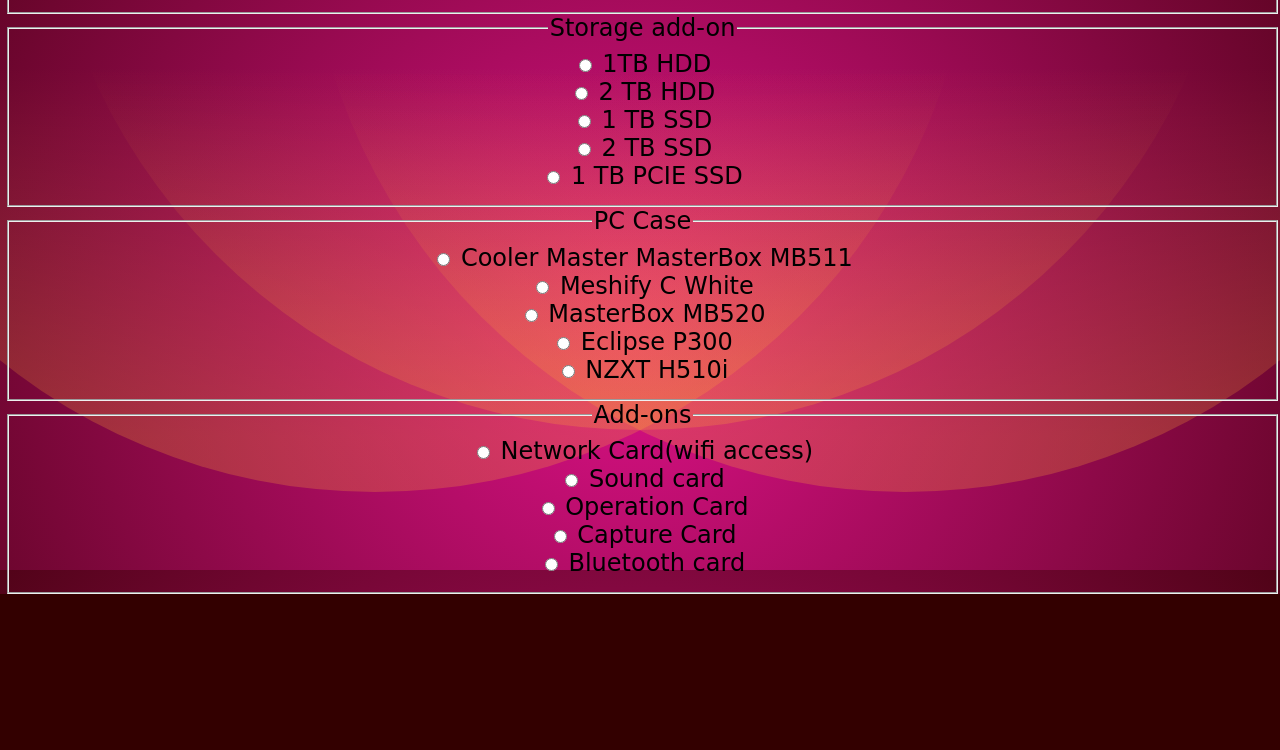
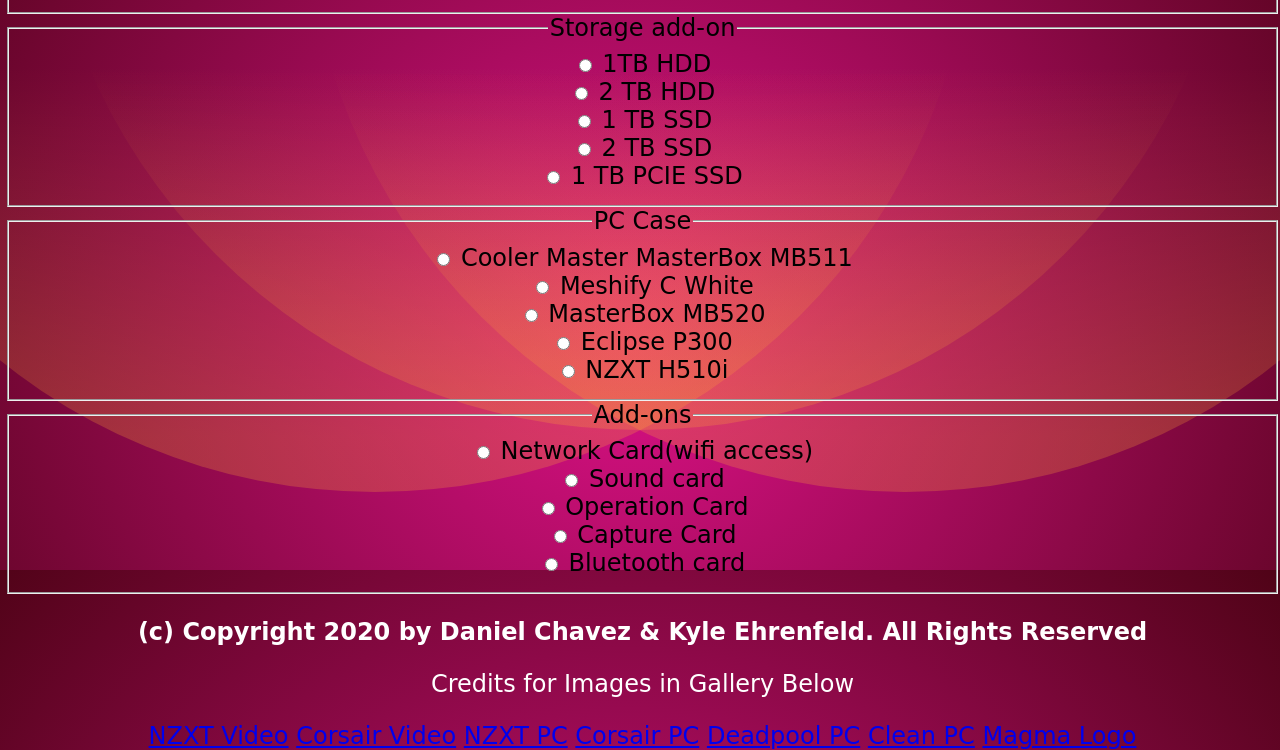
Before and after one commit to HBLazerr/Unit-3-Group, a plain HTML site: page index.html in a window 1280 px wide. Shown: the part 1830-2580 px from the top of the page. Before the commit the page ends 2424 px from the top, so only its background shows below. Drawn offline with Linux system fonts and the light colour scheme; a web font is replaced by a local one.

Commit message:
Breaktime

```diff
--- a/index.html
+++ b/index.html
@@ -152,5 +152,18 @@
         </fieldset>
     </form>
 
+    <footer class="footer">
+        <b><p>(c) Copyright 2020 by Daniel Chavez & Kyle Ehrenfeld. All Rights Reserved</p></b>
 
+        <p>Credits for Images in Gallery Below</p>
+            <a href="https://www.youtube.com/watch?v=GYI8c89aZ98">NZXT Video</a>
+            <a href="https://www.youtube.com/watch?v=julpVVIgVVY">Corsair Video</a>
+
+            <a href="https://pcpartpicker.com/b/GQwhP6">NZXT PC</a>
+            <a href="https://www.youtube.com/watch?v=julpVVIgVVY">Corsair PC</a>
+            <a href="https://www.village.co/us/i/tablets-computers/high-end-gaming-pc-custom-build">Deadpool PC</a>
+            <a href="https://www.reddit.com/r/watercooling/comments/7p298b/just_finished_my_h700i_build/">Clean PC</a>
+            <a href="https://seeklogo.com/vector-logo/87312/magma">Magma Logo</a>
+    </footer>
 </body>
+</html>
```
